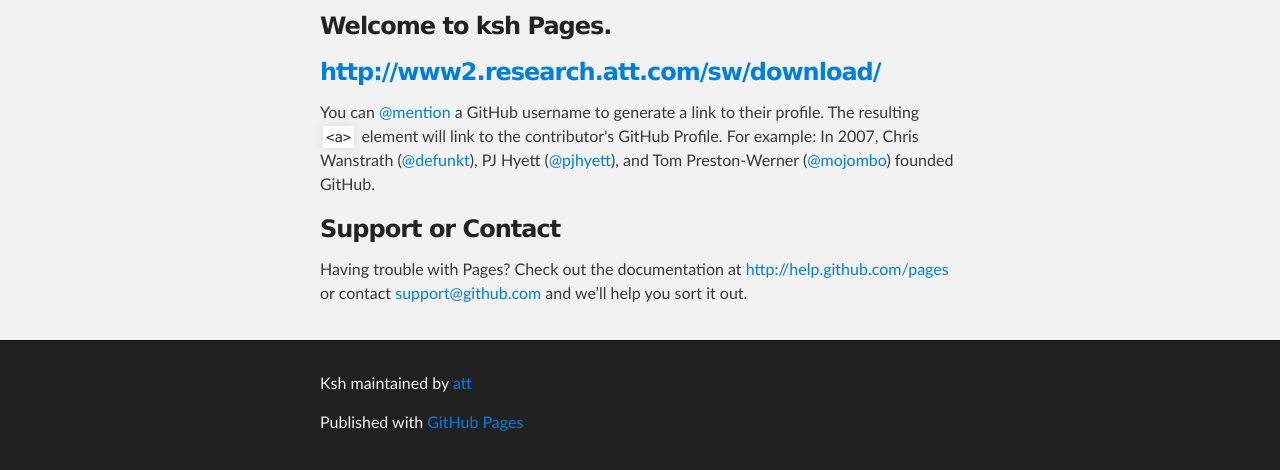
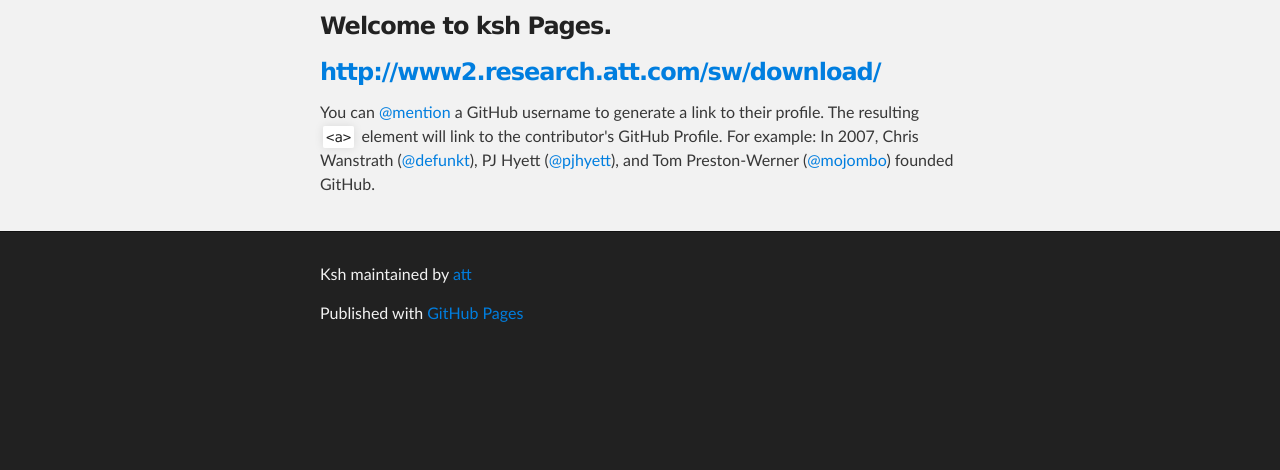
Before and after one commit to JamesLinus/ksh, a plain HTML site: page index.html in a window 1280 px wide. Shown: the part 252-722 px from the top of the page. Drawn offline with Linux system fonts and the light colour scheme.

Commit message:
Update index.html

```diff
--- a/index.html
+++ b/index.html
@@ -38,9 +38,6 @@
 
 <p>You can <a href="https://github.com/blog/821" class="user-mention">@mention</a> a GitHub username to generate a link to their profile. The resulting <code>&lt;a&gt;</code> element will link to the contributor's GitHub Profile. For example: In 2007, Chris Wanstrath (<a href="https://github.com/defunkt" class="user-mention">@defunkt</a>), PJ Hyett (<a href="https://github.com/pjhyett" class="user-mention">@pjhyett</a>), and Tom Preston-Werner (<a href="https://github.com/mojombo" class="user-mention">@mojombo</a>) founded GitHub.</p>
 
-<h3>Support or Contact</h3>
-
-<p>Having trouble with Pages? Check out the documentation at <a href="http://help.github.com/pages">http://help.github.com/pages</a> or contact <a href="mailto:support@github.com">support@github.com</a> and we’ll help you sort it out.</p>
       </section>
     </div>
 
```
